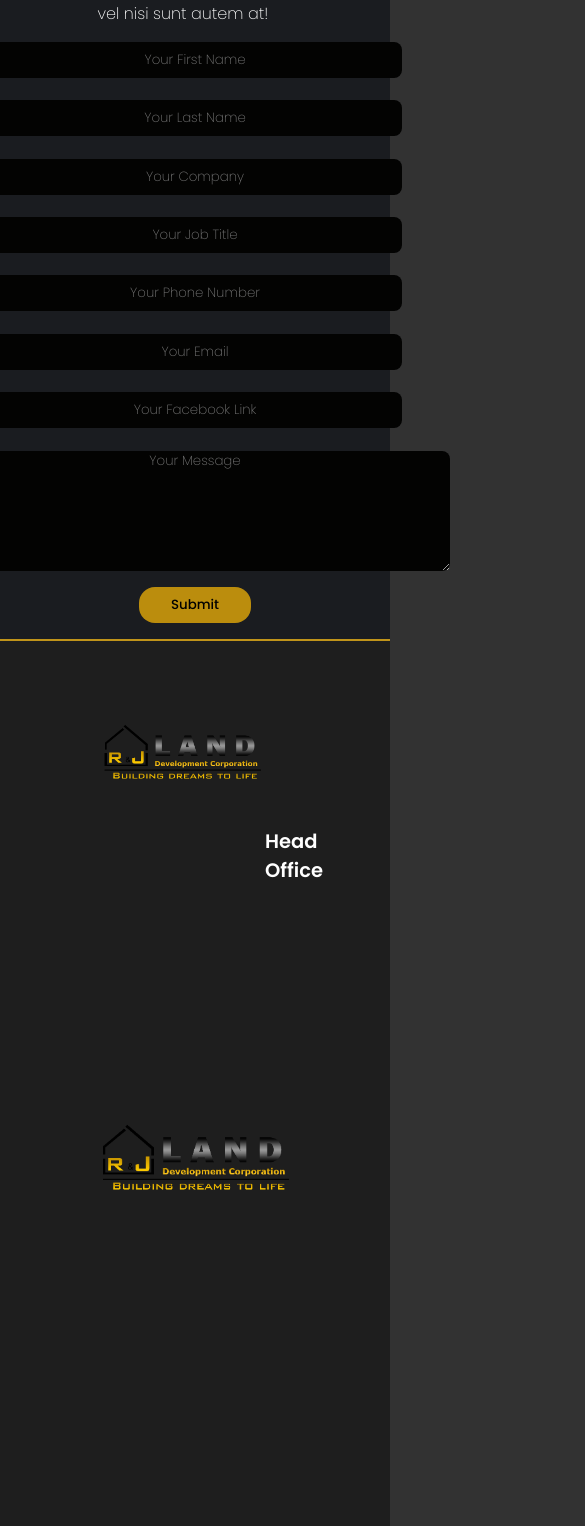
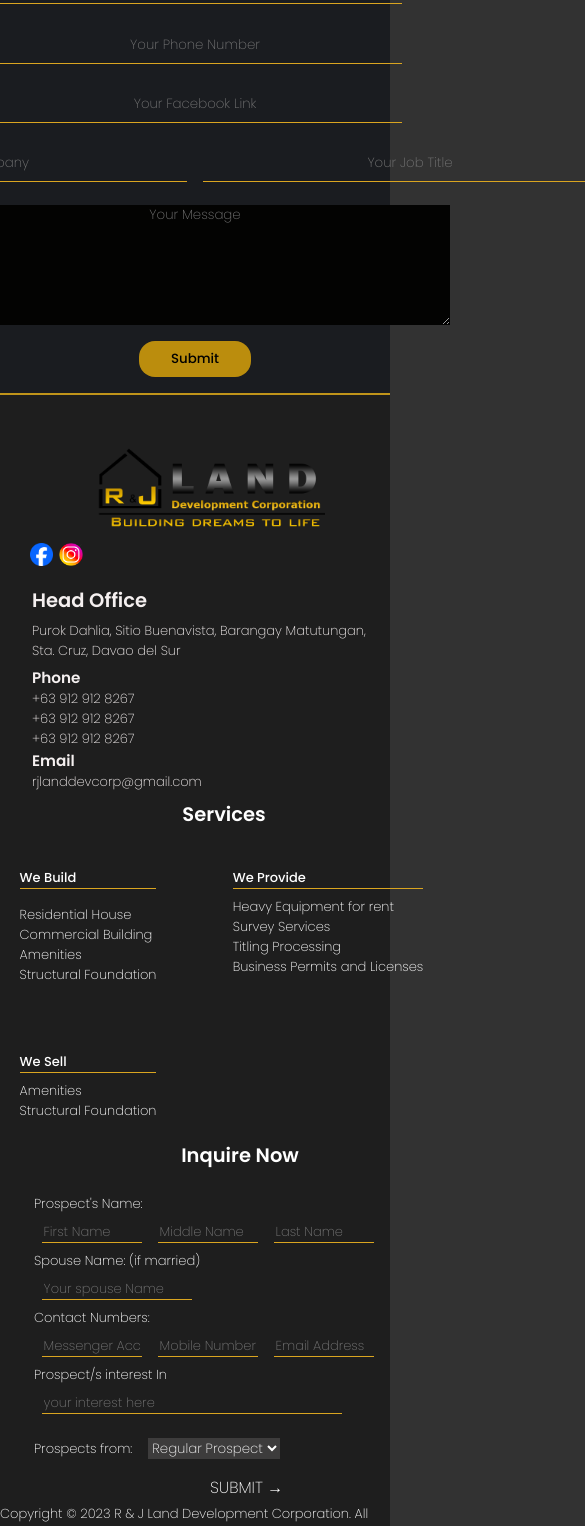
Before and after one commit to reyntors/Miyags-Signtech-Services-Website, a React (Create React App) app: page / in a window 390 px wide. Shown: the part 8020-9546 px from the top of the page, 585 px wide, since content can reach past the window. Built offline with nearby package versions, Linux system fonts and the light colour scheme.

Commit message:
somechanges

```diff
--- a/src/components/Contact/contact.css
+++ b/src/components/Contact/contact.css
@@ -28,108 +28,127 @@
     flex-direction: column;
     justify-content: center;
     align-items: center;
+    margin-top: 2rem;
+}
+
+.contactLeft {
+    display: flex;
+    flex-direction: row;
+
+}
+
+.contactRight {
+    display: flex;
+    flex-direction: row;
 }
 
 .firstname {
     margin-top: 1rem;
     margin-bottom: .4rem;
-    border-radius: .5rem;
+    margin-right: 1rem;
     text-align: center;
-    background: #030302;
     padding: .5rem 5rem;
     border: none;
     color: white;
     font-weight: 300;
+    border-bottom: 1px solid goldenrod;
+    outline: none;
 
 }
 .lastname {
     margin-top: 1rem;
     margin-bottom: .4rem;
-    border-radius: .5rem;
+
     text-align: center;
-    background: #030302;
     padding: .5rem 5rem;
     border: none;
     color: white;
     font-weight: 300;
+    border-bottom: 1px solid goldenrod;
+    outline: none;
 
 }
 
 .company {
     margin-top: 1rem;
     margin-bottom: .4rem;
-    border-radius: .5rem;
+    margin-right: 1rem;
     text-align: center;
-    background: #030302;
     padding: .5rem 5rem;
     border: none;
     color: white;
     font-weight: 300;
+    border-bottom: 1px solid goldenrod;
+    outline: none;
 
 }
 
 .jobTitle {
     margin-top: 1rem;
     margin-bottom: .4rem;
-    border-radius: .5rem;
+
     text-align: center;
-    background: #030302;
     padding: .5rem 5rem;
     border: none;
     color: white;
     font-weight: 300;
+    border-bottom: 1px solid goldenrod;
+    outline: none;
 
 }
 
 .phone {
     margin-top: 1rem;
     margin-bottom: .4rem;
-    border-radius: .5rem;
     text-align: center;
-    background: #030302;
     padding: .5rem 5rem;
     border: none;
     color: white;
     font-weight: 300;
+    border-bottom: 1px solid goldenrod;
+    outline: none;
 
 }
 
 .email {
     margin-top: 1rem;
     margin-bottom: .4rem;
-    border-radius: .5rem;
+
     text-align: center;
-    background: #030302;
     padding: .5rem 5rem;
     border: none;
     color: white;
     font-weight: 300;
+    border-bottom: 1px solid goldenrod;
+    outline: none;
 
 }
 
 .fblink {
     margin-top: 1rem;
     margin-bottom: .4rem;
-    border-radius: .5rem;
+
     text-align: center;
-    background: #030302;
     padding: .5rem 5rem;
     border: none;
     color: white;
     font-weight: 300;
+    border-bottom: 1px solid goldenrod;
+    outline: none;
 
 }
 
 .message {
     margin-top: 1rem;
     margin-bottom: 1rem;
-    border-radius: .5rem;
+
     text-align: center;
     background: #030302;
     padding: 0 5rem;
     color: white;
     font-weight: 300;
     border: none;
+    outline: none;
 
 }
 
--- a/src/components/Contact/contact.js
+++ b/src/components/Contact/contact.js
@@ -10,30 +10,35 @@ const Contact = () => {
         <span className="contactUsTitle"> Contact Us</span>
         </Fade>
         <Fade bottom>
-        <span className="contactUsDesc">Lorem ipsum dolor sit amet consectetur adipisicing elit. Cum ipsum ab molestiae dolor molestias maiores, vel nisi sunt autem at!</span>
+
         </Fade>
         <form action="post" className="contactUs">
+          <div className="contactLeft">
             <Fade left>
             <input type="text" className="firstname" placeholder='Your First Name' />
             </Fade>
             <Fade right>
             <input type="text" className="lastname" placeholder='Your Last Name' />
             </Fade>
+            </div>
             <Fade left>
-            <input type="text" className="company" placeholder='Your Company' />
+            <input type="text" className="email" placeholder='Your Email' />
             </Fade>
             <Fade right>
-            <input type="text" className="jobTitle" placeholder='Your Job Title' />
-            </Fade>
-            <Fade left>
-            <input type="text" className="phone" placeholder='Your Phone Number'/>
-            </Fade>
-            <Fade right>
-            <input type="text" className="email" placeholder='Your Email' />
+            <input type="text" className="phone" placeholder='Your Phone Number' />
             </Fade>
             <Fade left>
             <input type="text" className="fblink" placeholder='Your Facebook Link'/>
             </Fade>
+
+            <div className="contactRight">
+            <Fade right>
+            <input type="text" className="company" placeholder='Your Company' />
+            </Fade>
+            <Fade left>
+            <input type="text" className="jobTitle" placeholder='Your Job Title'/>
+            </Fade>
+            </div>
             <Fade bottom>
             <textarea name="message" id="" cols="30" rows="6" className="message" placeholder='Your Message'></textarea>
             </Fade>
--- a/src/components/Footer/footer.css
+++ b/src/components/Footer/footer.css
@@ -22,16 +22,16 @@
 .footerImg {
     width: 15rem;
     position: relative;
-    margin-top: 5rem;
+    margin-top: 2rem;
     bottom: 9rem;
-    max-width: 100%;
+    max-width: 200%;
 
 }
 
 .leftFooter {
 
     top: 1rem;
-    padding: 6rem 6rem;
+    padding: 7rem 6rem;
     border-right: 1px solid gold;
     margin-top: 2rem;
     margin-bottom: 2rem;
@@ -41,29 +41,127 @@
     margin-left: 2rem;
     margin-right: auto;
     position: relative;
+    flex-direction: column;
+    color: rgb(245, 240, 240);
+
 
 }
 
 .leftFooter > h2{
 
-    margin-right: auto;
-    position: relative;
+    margin-bottom: 5rem;
+    margin-right: 0rem;
+    position: absolute;
+    width: 100%;
+
+}
+
+.leftFooter > p{
+
+    margin-right: 0rem;
+    margin-bottom: 8rem;
+    position: absolute;
+    margin-top: 8rem;
+    width: 100%;
+
+}
+
+
+
+.contactNumber{
+    display: flex;
+    flex-direction: column;
+    margin-top: 20rem;
+    margin-right: 0rem;
+    position: absolute;
+    width: 100%;
+    margin-bottom: 9rem;
+}
+
+
+.iconImgs {
+    display: flex;
+    flex-direction: row;
+    align-items: center;
+    position: absolute;
+    margin-bottom: 10rem;
+    margin-right: 1rem;
+    width: 100%;
+}
+
+.iconImg {
+
+    width: 2vw;
+    margin: .2rem;
 
 }
 
 .middleFooter {
 
     top: 1rem;
-    padding: 6rem 6rem;
+    padding: 6rem 7rem;
     border-right: 1px solid gold;
     margin-top: 2rem;
     margin-bottom: 2rem;
     display: flex;
-    flex-direction: row;
+    flex-direction: column;
     justify-content: center;
     align-items: center;
     margin-right: 0;
     position: relative;
+    padding: 8rem 14rem;
+
+
+
+}
+
+.middleFooter >h2 {
+    margin-bottom: 21rem;
+    position: absolute;
+}
+
+.weBuild {
+    display: flex;
+    flex-direction: column;
+    margin-right: 17rem;
+    position: absolute;
+    margin-bottom: 7rem;
+}
+
+.weBuildTitles {
+    font-weight: 400;
+    margin-bottom: 1rem;
+    border-bottom: 1px solid goldenrod;
+}
+
+.weSell {
+    display: flex;
+    flex-direction: column;
+    margin-right: 17rem;
+    position: absolute;
+    margin-top: 13rem;
+
+}
+
+.weSellTitles {
+    font-weight: 400;
+    margin-bottom: 0.5rem;
+    border-bottom: 1px solid goldenrod;
+
+}
+
+.weProvide {
+    display: flex;
+    flex-direction: column;
+    margin-left: 13rem;
+    position: absolute;
+    margin-bottom: 7.5rem;
+}
+
+.weProvideTitles {
+    font-weight: 400;
+    margin-bottom: 0.5rem;
+    border-bottom: 1px solid goldenrod;
 
 }
 
@@ -74,13 +172,117 @@
     margin-top: 2rem;
     margin-bottom: 2rem;
     display: flex;
-    flex-direction: row;
+    flex-direction: column;
     justify-content: center;
     align-items: center;
-    margin-right: 3rem;
+    margin-left: 1rem;
     position: relative;
+    padding: 9.8rem 14rem;
 
 }
+
+.rightFooter >h2 {
+    margin-bottom: 22rem;
+    position: absolute;
+}
+
+.inquire {
+    margin-top: 2rem;
+    margin-right: 4rem;
+    position: absolute;
+}
+
+.prospectContainer{
+    display: flex;
+    flex-direction: row;
+}
+
+.prospectContainer > .prospectInput1, .prospectInput2, .prospectInput3  {
+    padding: 0 0.1rem;
+    border: none;
+    border-bottom: 1px solid goldenrod;
+    width: 100px;
+    margin: .5rem;
+    font-size: small;
+    color: white;
+    font-weight: 300;
+    outline: none;
+}
+
+.spouseInput{
+    display: flex;
+    flex-direction: column;
+    padding: 0 0.1rem;
+    border: none;
+    border-bottom: 1px solid goldenrod;
+    width: 150px;
+    margin: .5rem;
+    font-size: small;
+    color: white;
+    font-weight: 300;
+    outline: none;
+}
+
+.contactTitle {
+    display: flex;
+    flex-direction: column;
+    position: relative;
+}
+
+.contactContainer > .contactInput1, .contactInput2, .contactInput3 {
+    padding: 0 0.1rem;
+    border: none;
+    border-bottom: 1px solid goldenrod;
+    width: 100px;
+    margin: .5rem;
+    font-size: small;
+    color: white;
+    font-weight: 300;
+    outline: none;
+}
+
+.prospectsInterest {
+    display: flex;
+    flex-direction: column;
+    position: relative;
+}
+
+.interestMsg {
+    padding: 0 0.1rem;
+    border: none;
+    border-bottom: 1px solid goldenrod;
+    width: 300px;
+    margin: .5rem;
+    font-size: small;
+    color: white;
+    font-weight: 300;
+    outline: none;
+}
+
+.prospectsDropdown {
+    margin-top: 1rem;
+    margin-left: 1rem;
+    border: none;
+    outline: none;
+    color: white;
+    font-weight: 300;
+    background: rgb(61, 60, 60);
+}
+
+.prospectsDropdown > option {
+    font-weight: 300;
+}
+
+.inquireBtn {
+    border: none;
+    color: white;
+    margin-top: 1rem;
+    margin-left: 6rem;
+    font-weight: 300;
+    font-size: 1rem;
+}
+
+
 
 @media screen and (max-width: 768px) {
     .container {
@@ -90,4 +292,45 @@
     .leftFooter, .middleFooter, .rightFooter {
         border: none;
     }
+
+    .iconImgs {
+
+        margin: .2rem;
+        margin-right: 4%;
+        margin-bottom: 8rem;
+    }
+
+    .iconImg {
+        width: 6vw;
+        margin: .2rem;
+
+    }
+
+    .leftFooter > h2{
+
+       margin-top: 6rem;
+       margin-bottom: 8rem;
+
+    }
+
+    .leftFooter > p{
+
+        margin-top: 11rem;
+
+    }
+
+    .contactNumber{
+
+        margin-top: 23rem;
+
+    }
+
+    .inquireBtn {
+        border: none;
+        color: white;
+        margin-top: 1rem;
+        margin-left: 11rem;
+        font-weight: 300;
+        font-size: 1rem;
+    }
 }
--- a/src/components/Footer/footer.js
+++ b/src/components/Footer/footer.js
@@ -1,6 +1,8 @@
 import React from 'react'
 import './footer.css'
 import logo from '../../assets/logo.png'
+import fb from '../../assets/facebook.png'
+import ig from '../../assets/instagram.png'
 
 const Footer = () => {
   return (
@@ -9,15 +11,84 @@ const Footer = () => {
       <div className="container">
         <div className="leftFooter">
         <img src={logo} alt="" className="footerImg" />
+        <div className="iconImgs">
+          <img src={fb} alt="" className="iconImg" />
+          <img src={ig} alt="" className="iconImg" />
+        </div>
         <h2>Head Office</h2>
+        <p>Purok Dahlia, Sitio Buenavista, Barangay Matutungan, Sta. Cruz, Davao del Sur</p>
+        <div className="contactNumber">
+        <h3>Phone</h3>
+        <p>+63 912 912 8267 <br></br>+63 912 912 8267<br></br>+63 912 912 8267 </p>
+        <h3>Email</h3>
+        <p>rjlanddevcorp@gmail.com</p>
+
+        </div>
         </div>
 
         <div className="middleFooter">
-        <img src={logo} alt="" className="footerImg" />
+        <h2>Services</h2>
+
+          <div className="weBuild">
+          <span className="weBuildTitles">We Build</span>
+          <span className="servicesDesc">Residential House</span>
+          <span className="servicesDesc">Commercial Building</span>
+          <span className="servicesDesc">Amenities</span>
+          <span className="servicesDesc">Structural Foundation</span>
+          </div>
+          <div className="weSell">
+          <span className="weSellTitles">We Sell</span>
+          <span className="servicesDesc">Amenities</span>
+          <span className="servicesDesc">Structural Foundation</span>
+          </div>
+          <div className="weProvide">
+          <span className="weProvideTitles">We Provide</span>
+          <span className="servicesDesc">Heavy Equipment for rent</span>
+          <span className="servicesDesc">Survey Services</span>
+          <span className="servicesDesc">Titling Processing</span>
+          <span className="servicesDesc">Business Permits and Licenses</span>
+          </div>
         </div>
 
         <div className="rightFooter">
-        <img src={logo} alt="" className="footerImg" />
+        <h2>Inquire Now</h2>
+        <form className='inquire'>
+            <span className="prospectName">Prospect's Name:
+            <div className="prospectContainer">
+            <input className='prospectInput1' type="text" placeholder='First Name' />
+            <input className='prospectInput2' type="text" placeholder='Middle Name' />
+            <input className='prospectInput3' type="text" placeholder='Last Name' />
+            </div>
+            </span>
+
+            <span className="spouseName">Spouse Name: (if married)
+            <input className='spouseInput' type="text" placeholder='Your spouse Name' />
+            </span>
+            <div className="contactContainer">
+              <span className="contactTitle">Contact Numbers:</span>
+              <input className="contactInput1" type="text" placeholder='Messenger Account' />
+              <input className="contactInput2" type="text" placeholder='Mobile Number' />
+              <input className="contactInput3" type="text" placeholder='Email Address' />
+
+            </div>
+            <div className="interestContainer">
+                 <span className="prospectsInterest">Prospect/s interest In </span>
+                 <input className='interestMsg' type='text' placeholder='your interest here'></input>
+            </div>
+            <div className="prospectsFromContainer">
+            <span className="prospectFrom">Prospects from:</span>
+            <select className="prospectsDropdown">
+                <option value="regular">Regular Prospect</option>
+                <option value="referral">Referral</option>
+                <option value="openHouse">Open House</option>
+                <option value="officeInCharge">Office-in-Charge</option>
+                <option value="fbWebsite">FB/Website</option>
+                <option value="mallExhibits">Mall Exhibits</option>
+            </select>
+        </div>
+
+        <button type='submit' className='inquireBtn'>SUBMIT → </button>
+        </form>
         </div>
 
        </div>
--- a/src/components/NavBar/navBar.js
+++ b/src/components/NavBar/navBar.js
@@ -8,13 +8,23 @@ import './navBar.css';
 
 const Navbar = () => {
     const [showMenu, setShowMenu] = useState(false);
+
   return (
     <nav className="navbar">
         <img src={logo} alt="" className="logo" />
         <div className="desktopMenu">
             <Link activeClass='active' to='intro' spy={true} offset={-100} duration={500} smooth={true} className='desktopMenuListItem'>Home</Link>
             <Link activeClass='active' to='about' spy={true} offset={-70} duration={500} smooth={true} className='desktopMenuListItem'>About</Link>
-            <Link activeClass='active' to='residential' spy={true} offset={-50} duration={500} smooth={true} className='desktopMenuListItem'>Services</Link>
+            <Link  activeClass='active' to='' className='desktopMenuListItem1'>Services
+            <Fade right duration={300} >
+            <ul className="sub-menus">
+              <li> <Link activeClass='active2' to='residential' spy={true} offset={-50} duration={500} smooth={true} className='sublist1'>We Build</Link> </li>
+              <li><Link activeClass='active2' to='landForSaleTitle' spy={true} offset={-50} duration={500} smooth={true} className='sublist2'>We Sell</Link> </li>
+              <li> <Link activeClass='active2' to='weProvideTitle' spy={true} offset={-110} duration={500} smooth={true} className='sublist3'>We Provide</Link> </li>
+            </ul>
+            </Fade>
+            </Link>
+
             <Link activeClass='active' to='clients' spy={true} offset={-50} duration={500} smooth={true} className='desktopMenuListItem'>Projects</Link>
             <Link activeClass='active' to='clients' spy={true} offset={-50} duration={500} smooth={true} className='desktopMenuListItem'>Careers</Link>
             <Link activeClass='active' to='contactus' spy={true} offset={-87} duration={500} smooth={true} className='desktopMenuListItem'>Contact Us</Link>
--- a/src/components/WeSell/land.css
+++ b/src/components/WeSell/land.css
@@ -12,7 +12,7 @@
     background: #1A1C20;
 }
 
-.landForSaleTitle {
+#landForSaleTitle {
     font-size: 2.5rem;
     font-weight: 600;
     padding-top: 3rem;
@@ -107,7 +107,7 @@
 
 }
 
-.weProvideTitle {
+#weProvideTitle {
     font-size: 2rem;
     font-weight: 600;
     margin-top: 1rem;
--- a/src/components/WeSell/land.js
+++ b/src/components/WeSell/land.js
@@ -9,10 +9,10 @@ import LandImage from '../../assets/SubdivisionPlan.png'
 const Land = () => {
   return (
     <section id="landForSale">
-        <span className="landForSaleTitle">We Sell</span>
+        <span id="landForSaleTitle">We Sell</span>
         <span className="landForSaleDesc">Lorem ipsum dolor sit amet consectetur adipisicing elit. Dicta quis saepe eum officia id ducimus, maxime temporibus ea a. Velit.</span>
   <span className="subdivisionTitle">Subdivision Scheme Plan</span>
-  <Fade left>
+  <Fade bottom>
   <div className="Desktop3" style={{width: 1440, height: 1024, position: 'relative', background: 'white'}}>
   <img className="LandImage" style={{width: 1438, height: 870, left: 0, top: 68, position: 'absolute'}} src={LandImage}  alt='LandImage'/>
   <div className="Lot1" />
@@ -389,7 +389,7 @@ const Land = () => {
 
   <section id='weProvide'>
 
-    <span className="weProvideTitle">We Provide</span>
+    <span id="weProvideTitle">We Provide</span>
     <span className="weProvideDesc">Lorem ipsum dolor sit amet consectetur adipisicing elit. Delectus porro ipsum rem aliquam fuga quidem. Natus accusamus quisquam maxime soluta!</span>
 
     <div className='heavyEquipment'>
```
Also changed, not shown: src/components/NavBar/navBar.css (+73 -0 lines), src/assets/facebook.png (added), src/assets/instagram.png (added).
